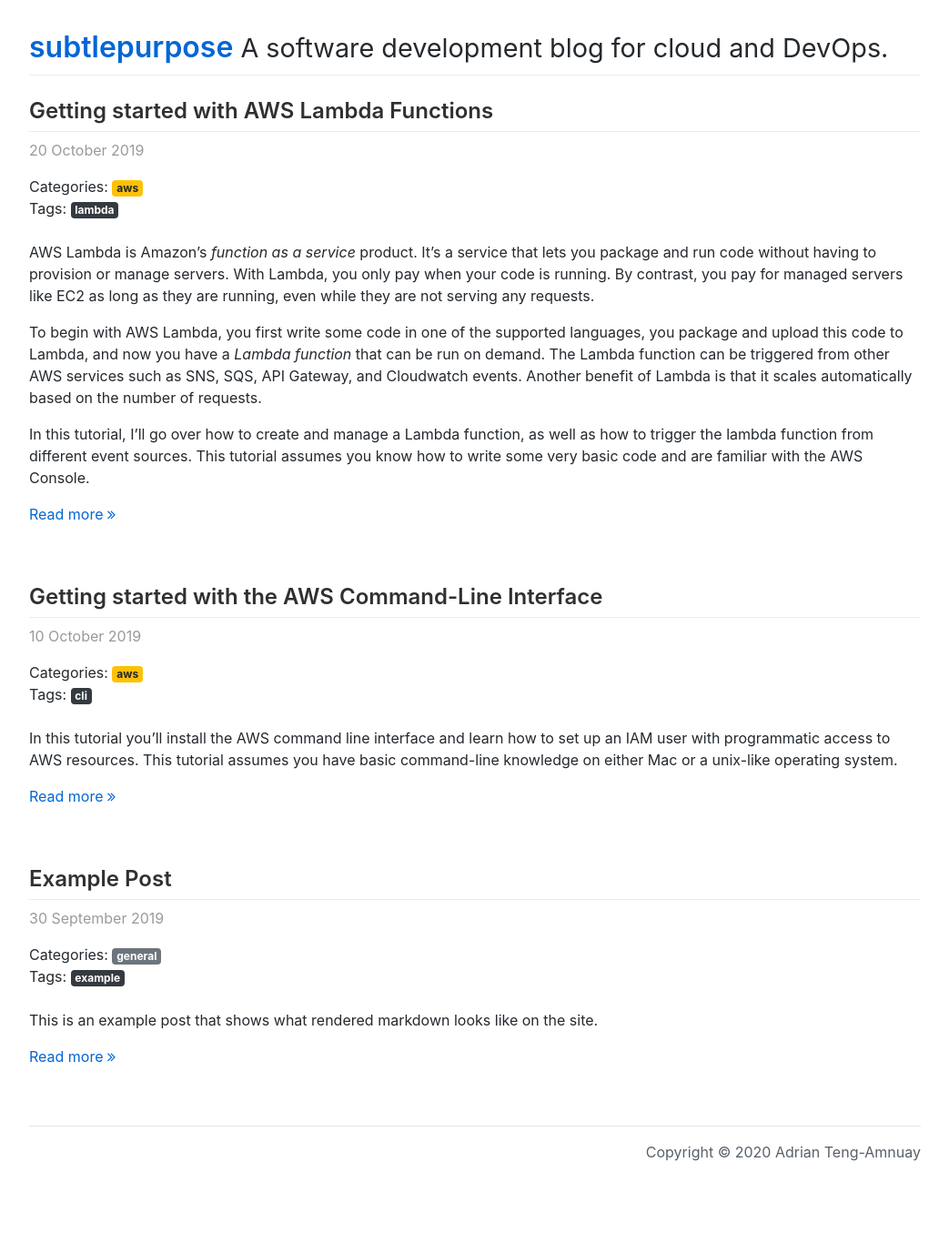
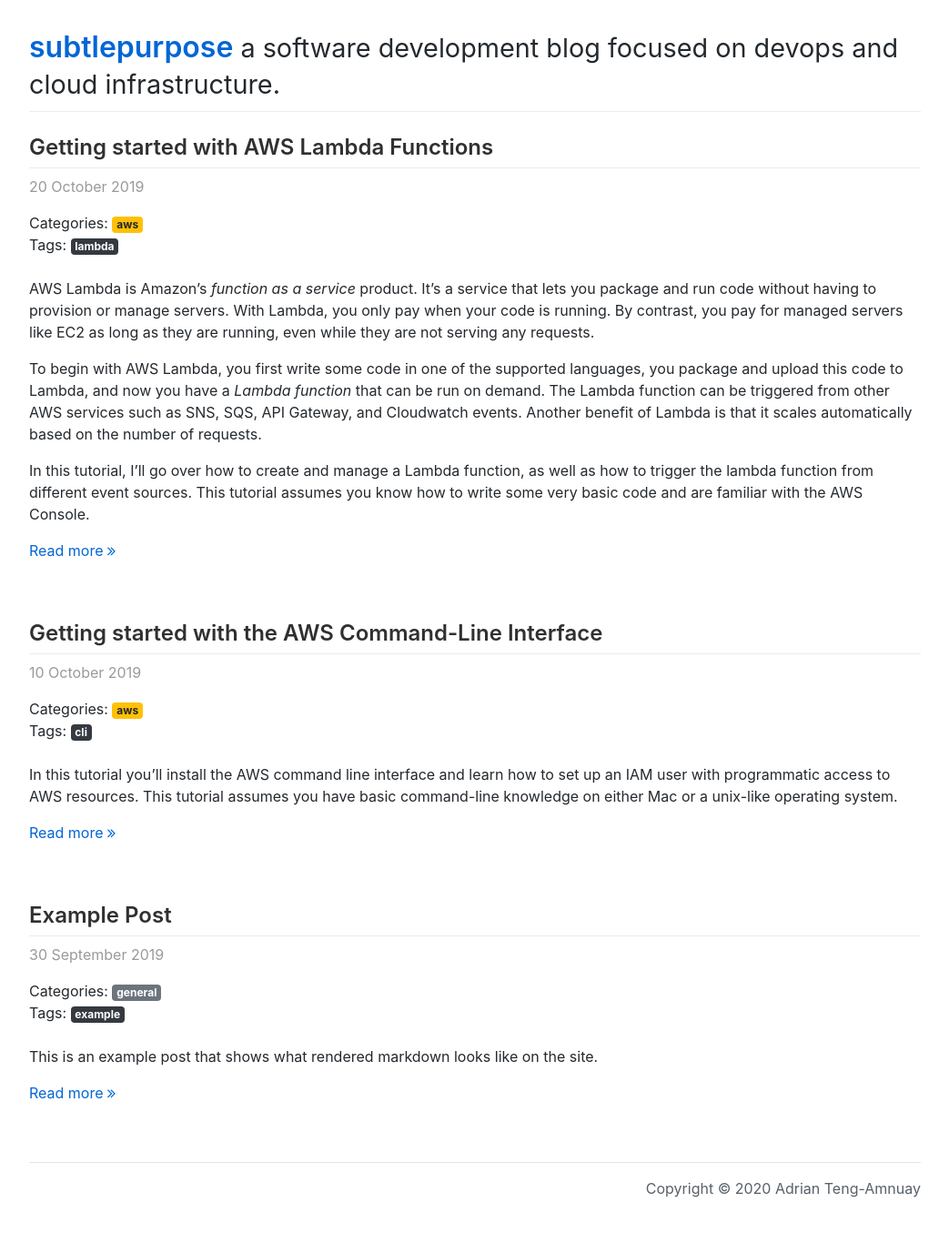
Before and after one commit to Porkbutts/tech.adriant.io, a Jekyll site: the page built from index.html, in a window 1280 px wide. Shown: the whole page at 91% size, without its empty margins (118-1161 px from the left). Built offline with Jekyll 4.4.1, drawn with Linux system fonts in a browser that asks for light colours; nearby versions of some CDN libraries; the list of posts is cut into pages by our own code; comment, search, counter and statistics services are not loaded; before the commit the page ends 1326 px from its top, so only the background shows below that.

Commit message:
update description

```diff
--- a/_config.yml
+++ b/_config.yml
@@ -8,7 +8,7 @@
   email: pumpadrian@gmail.com
 
 title: subtlepurpose
-description: A software development blog for cloud and DevOps.
+description: a software development blog focused on devops and cloud infrastructure.
 
 google_analytics: UA-117405938-2
 google_adsense: ca-pub-3521905629903035
```
